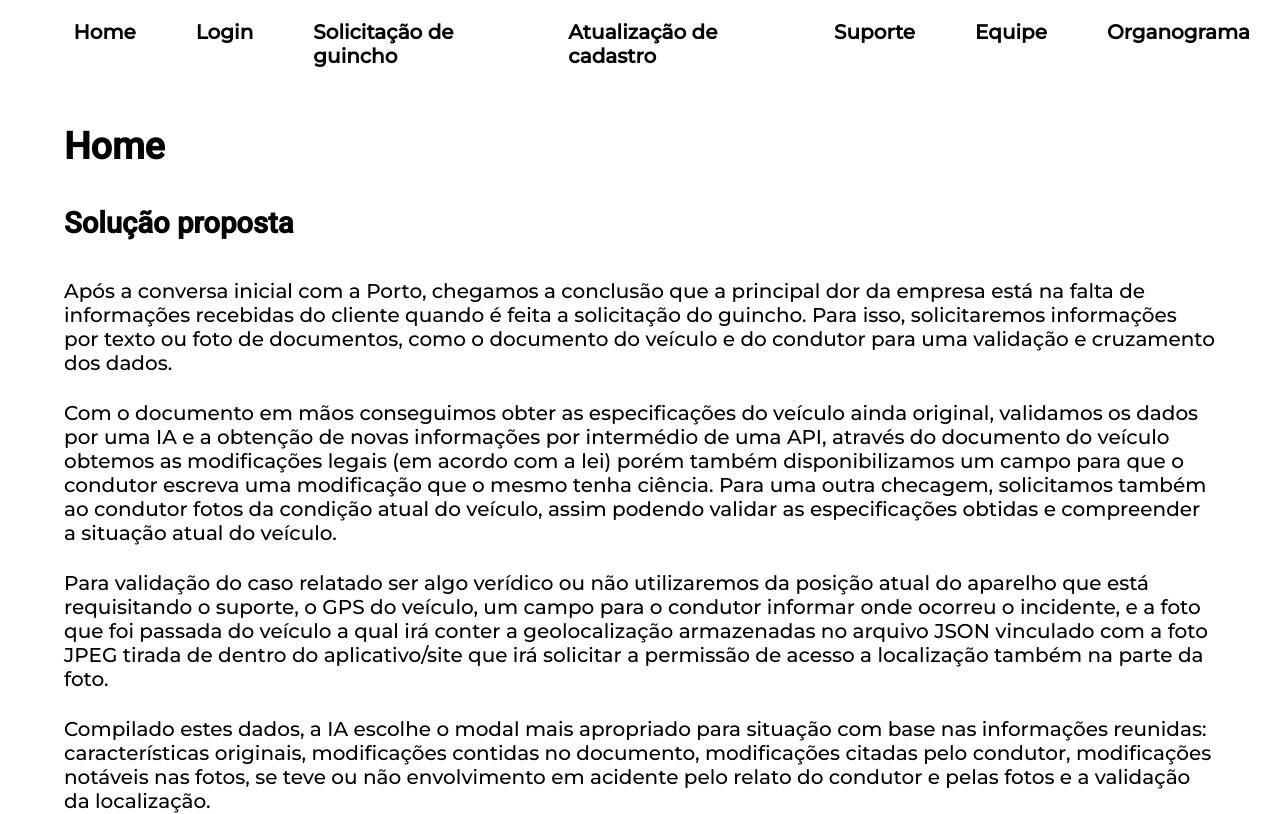
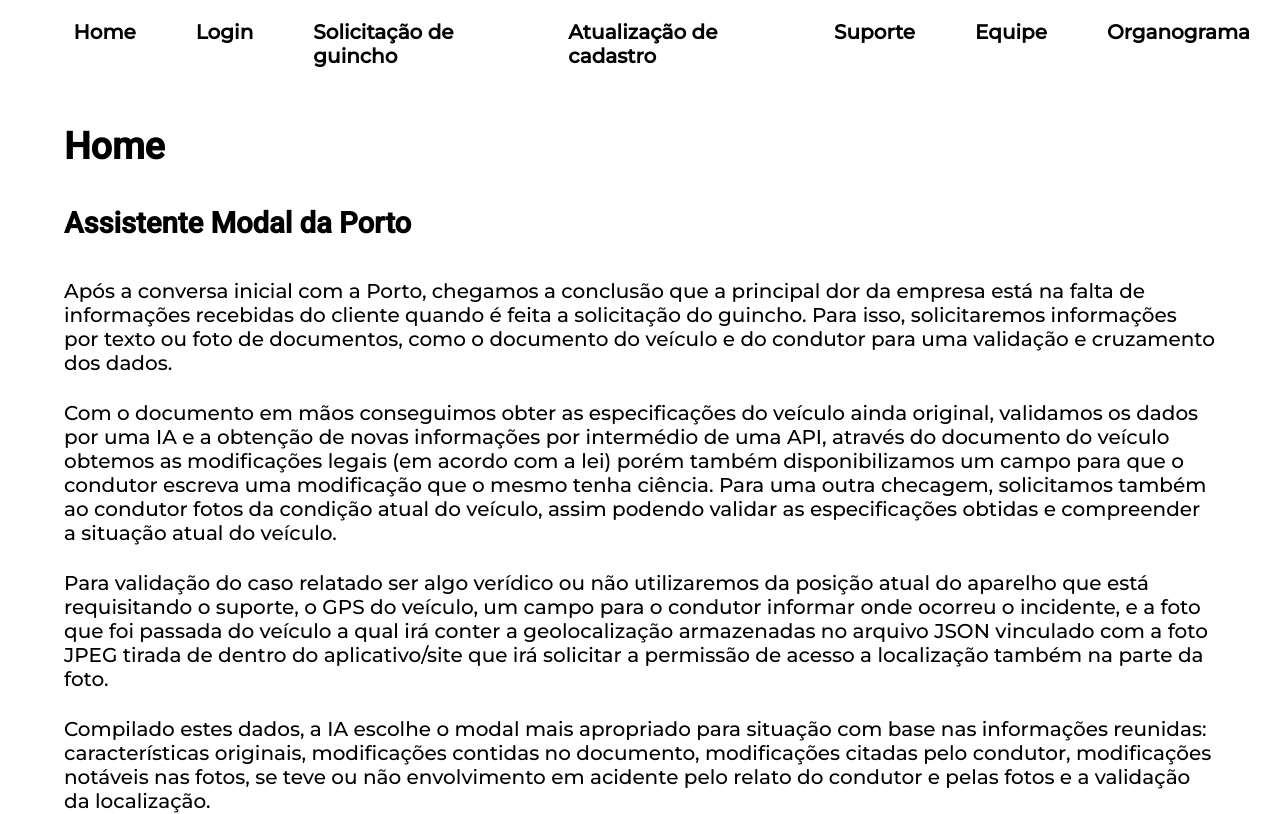
Before and after one commit to Joao-Victor-Leite-Firmino/html-challenge, a plain HTML site: page index.html in a window 1280 px wide. Shown: the part 66-880 px from the top of the page. Drawn offline with Linux system fonts and the light colour scheme.

Commit message:
Nome do rpojeto

```diff
--- a/index.html
+++ b/index.html
@@ -26,7 +26,7 @@
         </section>
     </header>
     <section class="titulo">
-        <h3>Solução proposta</h3>
+        <h3>Assistente Modal da Porto</h3>
     </section>
         <section class="paragrafo">
             <p class="texto">
```
